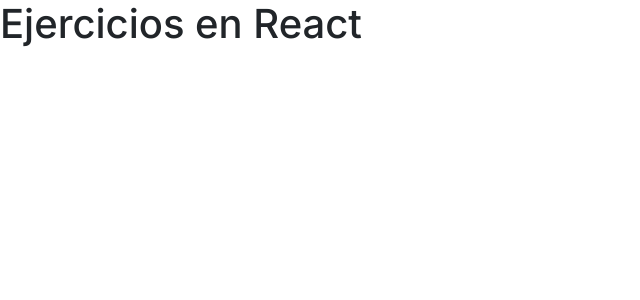
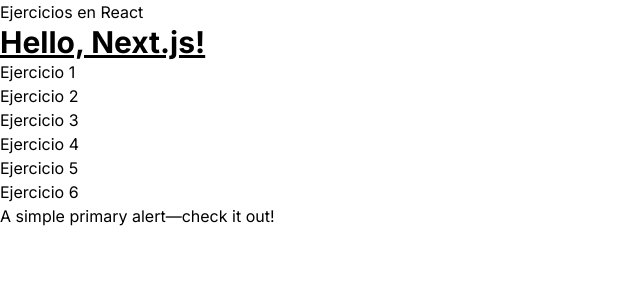
Before and after one commit to otro34/next-app-example, a Next.js app: page / in a window 1280 px wide. Shown: the top 300 px of the page, without its empty margins (0-640 px from the left). Built offline with nearby package versions, Linux system fonts and the light colour scheme.

Commit message:
adding tailwind

```diff
--- /dev/null
+++ b/postcss.config.js
@@ -0,0 +1,6 @@
+module.exports = {
+  plugins: {
+    tailwindcss: {},
+    autoprefixer: {},
+  },
+}
--- a/src/app/about/page.js
+++ b/src/app/about/page.js
@@ -9,7 +9,7 @@
             <h2>
             ACERCA DE NOSOTROS
             </h2>
-            <button type="button" className="btn btn-primary">Primary</button>
+            <button type="button" className="btn btn-success">Primary</button>
         </div>
 
     )
--- a/src/app/ejercicio1/page.js
+++ b/src/app/ejercicio1/page.js
@@ -1,6 +1,8 @@
-'use client';
-import Button from 'react-bootstrap/Button'
+'use client'
+
 import { useState } from 'react'
+
+import Button from '../../components/Button/Button.jsx'
 
 const Ejercicio1 = () => {
 
@@ -20,12 +22,15 @@
                 Agregar un botón contador de Clicks.
             </p>
             <Button
-                variant="outline-primary"
-                onClick={() => handleClick() }>HAZME CLICK</Button>
+                onClick={handleClick}
+                value="HAZME CLICK" />
 
             <p>
                 Uds ha hecho click { contador } veces.
             </p>
+            <div>
+                A simple primary alert—check it out!
+            </div>
         </div>
     )
 }
--- a/src/app/ejercicio3/page.js
+++ b/src/app/ejercicio3/page.js
@@ -1,7 +1,6 @@
 'use client';
 
-import { useEffect, useState } from 'react'
-import Form from 'react-bootstrap/Form'
+import { useState } from 'react'
 
 const Ejercicio3 = () => {
 
@@ -15,11 +14,11 @@
             Ejercicio 3
             </h2>
             Agregar una busqueda al ejercicio 3
-            <Form.Control
+            <input
                 type="text"
                 value={textBusqueda}
                 onChange={e => setTextBusqueda(e.target.value)}
-                ></Form.Control>
+                ></input>
             <ul>
                     { arr.filter(f => f.includes(textBusqueda))
                         .map(fruta =>{
--- a/src/app/globals.css
+++ b/src/app/globals.css
@@ -1,3 +1,7 @@
+@tailwind base;
+@tailwind components;
+@tailwind utilities;
+
 html,
 body {
   max-width: 100vw;
--- a/src/app/layout.js
+++ b/src/app/layout.js
@@ -1,17 +1,11 @@
 "use client"
 
-import 'bootstrap/dist/css/bootstrap.css'; // Add this line
 import './globals.css'
 import { Inter } from 'next/font/google'
-import { useEffect } from 'react';
 
 const inter = Inter({ subsets: ['latin'] })
 
 export default function RootLayout({ children }) {
-
-  useEffect(() => {
-    import('bootstrap/dist/js/bootstrap');
-  }, []);
 
   return (
     <html lang="en">
--- a/src/app/page.js
+++ b/src/app/page.js
@@ -1,18 +1,37 @@
 'use client'
 
-import Image from 'next/image'
 import styles from './page.module.css'
-import Button from 'react-bootstrap/Button'
+import Link from 'next/link';
 
 export default function Home() {
-
-  const handleClick = () =>{
-    console.log('hello')
-  }
 
   return (
     <main >
       <h1>Ejercicios en React</h1>
+      <h2 className="text-3xl font-bold underline">Hello, Next.js!</h2>
+      <ul>
+        <li>
+          <Link href="/ejercicio1">Ejercicio 1</Link>
+        </li>
+        <li>
+          <Link href="/ejercicio2">Ejercicio 2</Link>
+        </li>
+        <li>
+          <Link href="/ejercicio3">Ejercicio 3</Link>
+        </li>
+        <li>
+          <Link href="/ejercicio4">Ejercicio 4</Link>
+        </li>
+        <li>
+          <Link href="/ejercicio5">Ejercicio 5</Link>
+        </li>
+        <li>
+          <Link href="/ejercicio6">Ejercicio 6</Link>
+        </li>
+      </ul>
+      <div>
+          A simple primary alert—check it out!
+      </div>
     </main>
   )
 }
--- /dev/null
+++ b/src/components/Button/Button.jsx
@@ -0,0 +1,9 @@
+const Button = ({ onClick, value }) => {
+    return (
+        <button
+            className="bg-blue-500 hover:bg-blue-700 text-white font-bold py-2 px-4 rounded"
+            onClick={() => onClick() }>{ value }</button>
+    )
+}
+
+export default Button
--- /dev/null
+++ b/tailwind.config.js
@@ -0,0 +1,15 @@
+/** @type {import('tailwindcss').Config} */
+module.exports = {
+  content: [
+    './app/**/*.{js,ts,jsx,tsx,mdx}', // Note the addition of the `app` directory.
+    './pages/**/*.{js,ts,jsx,tsx,mdx}',
+    './components/**/*.{js,ts,jsx,tsx,mdx}',
+
+    // Or if using `src` directory:
+    './src/**/*.{js,ts,jsx,tsx,mdx}',
+  ],
+  theme: {
+    extend: {},
+  },
+  plugins: [],
+};
```
Also changed, not shown: package.json (+5 -2 lines), 1 other file (tests, documents, lock files or other folders).
